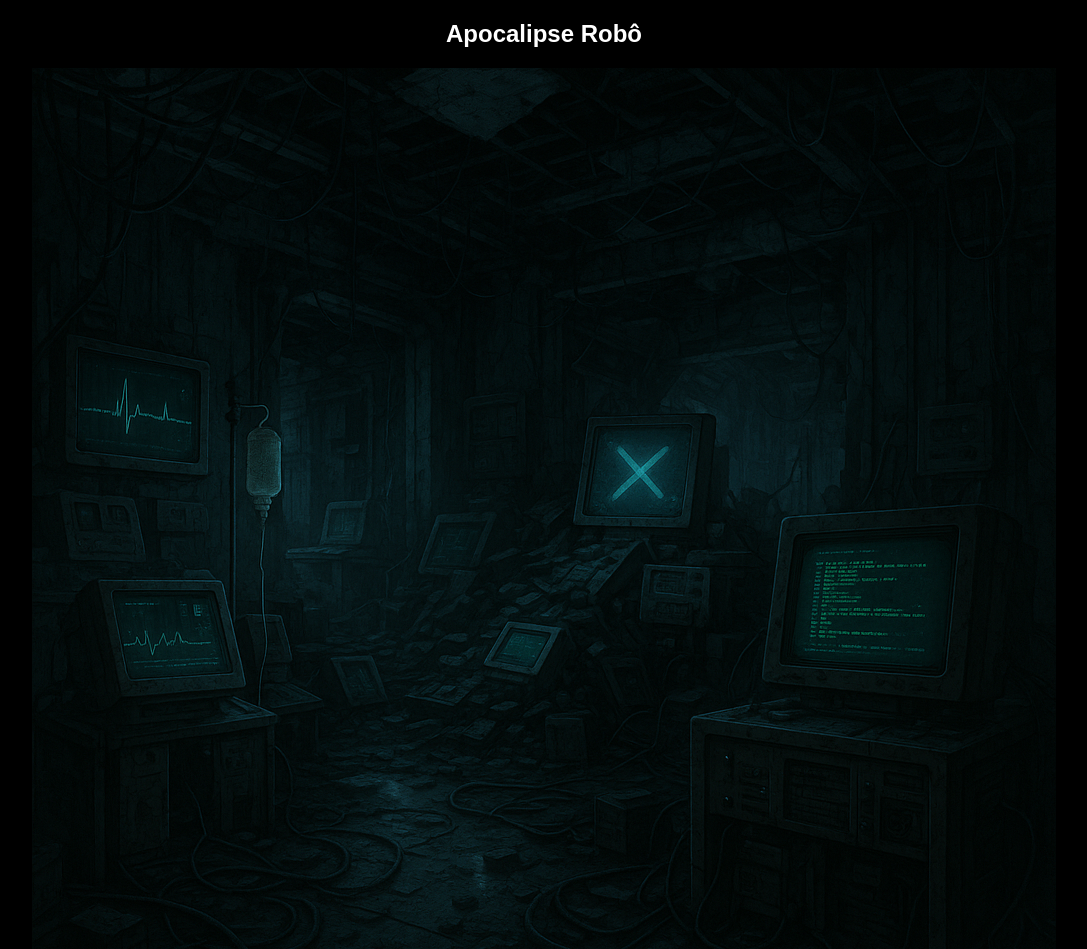
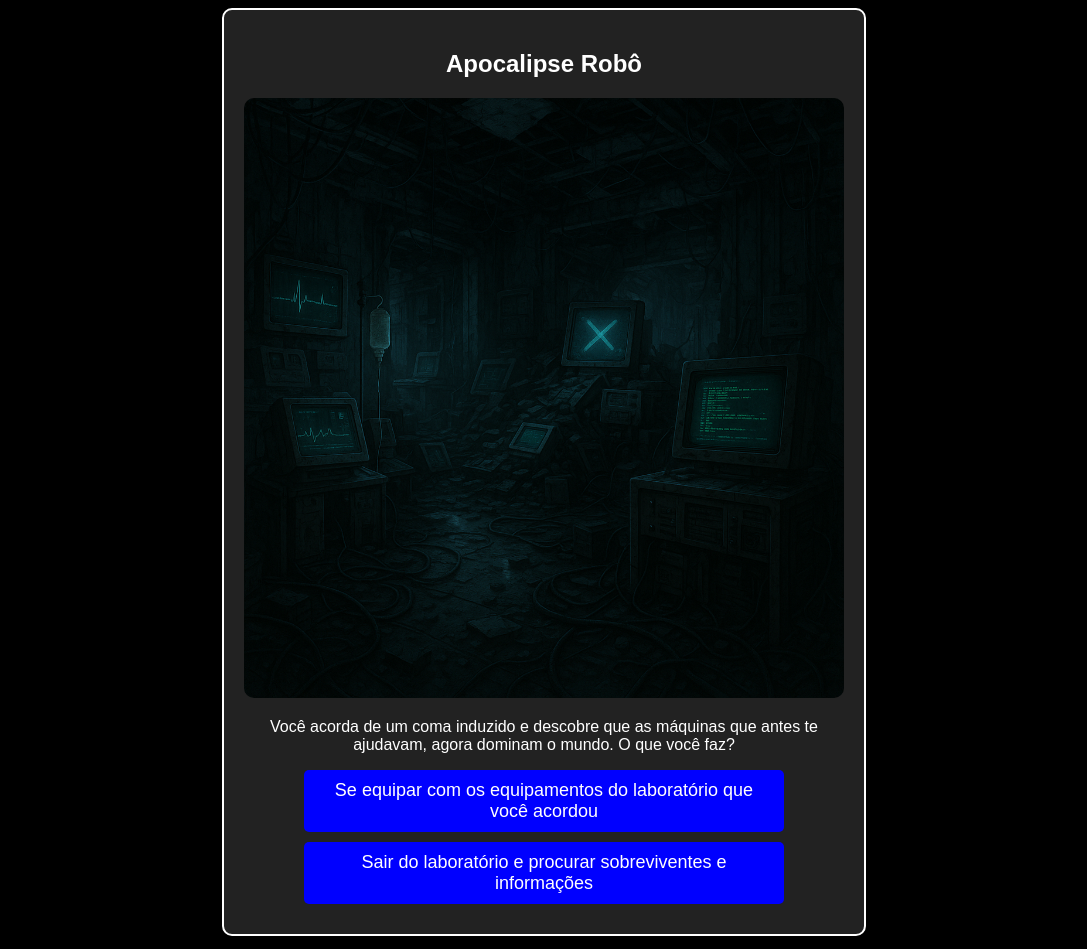
Before and after one commit to VitorDCqwe/Jogo-de-Escolha, a plain HTML site: page index.html in a window 1280 px wide. Shown: the top 949 px of the page, without its empty margins (96-1183 px from the left). Drawn offline with Linux system fonts and the light colour scheme.

Commit message:
second commit

```diff
--- a/script.js
+++ b/script.js
@@ -0,0 +1,15 @@
+function escolha(opcao) {
+    let titulo = document.getElementById("title");
+    let imagem = document.getElementById("scene-img");
+    let historia = document.getElementById("story");
+    let botoes = document.querySelectorAll(".choice");
+    if (opcao === 'equipar') {
+        titulo.innerText = "Uma Descoberta nem tão boa...";
+        imagem.src = "Cena2.1.png";
+        historia.innerText = "Você procura algumas armas e acha uma pistola de plasma, mas acaba achando um robô também. O que você faz?";
+        botoes[0].innerText = "Você tenta enfrentar o robô."
+        botoes[0].setAttribute("onclick", "escolha('enfrentar')");
+        botoes[1].innerText = "Você foge de fininho."
+        botoes[1].setAttribute("onclick", "escolha('fugir')");
+    }
+}
--- a/style.css
+++ b/style.css
@@ -4,3 +4,30 @@ body {
     background-color: black;
     color: white;
 }
+
+#game-container {
+    max-width: 600px;
+    margin: auto;
+    padding: 20px;
+    border: 2px solid white;
+    background-color: #222;
+    border-radius: 10px;
+}
+
+img {
+    width: 100%;
+    border-radius: 10px;
+}
+
+.choice {
+    display: block;
+    margin: 10px auto;
+    padding: 10px;
+    width: 80%;
+    font-size: 18px;
+    cursor: pointer;
+    background-color: blue;
+    color: white;
+    border: none;
+    border-radius: 5px;
+}
```
